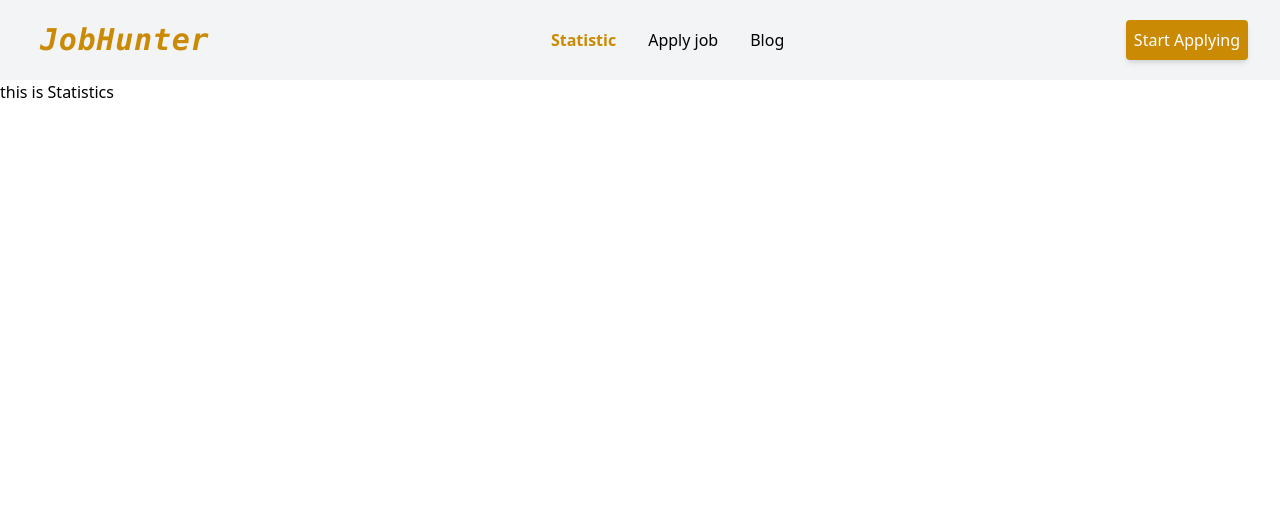
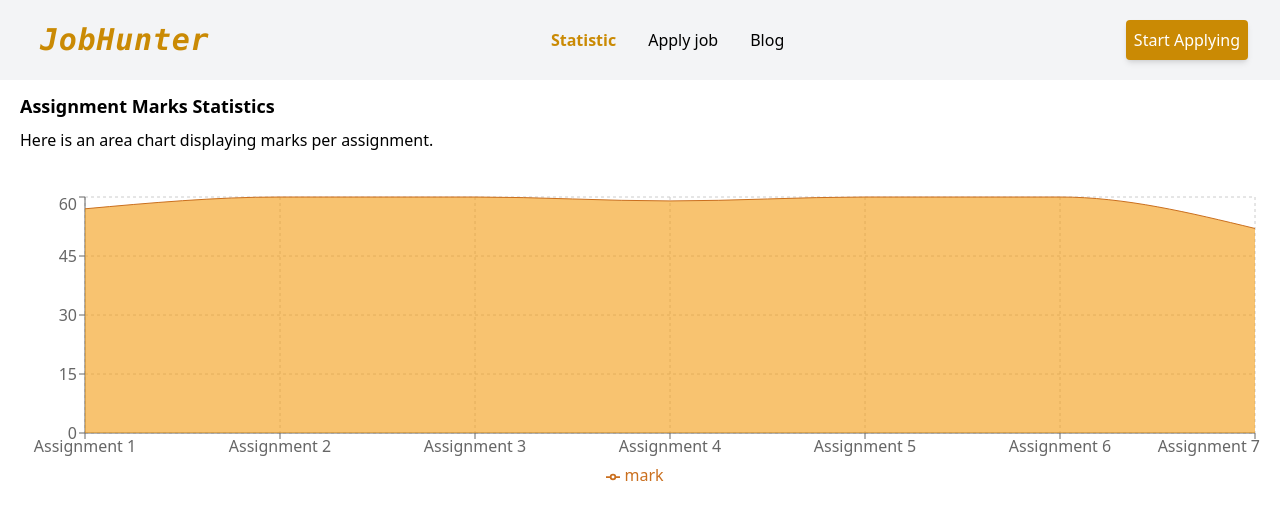
Before and after one commit to simanto789/job-hunter, a React (Vite) app: page /statistic in a window 1280 px wide. Shown: the top 520 px of the page. Built offline with nearby package versions, Linux system fonts and the light colour scheme.

Commit message:
add statistic of assignment mark using area chart

```diff
--- a/package.json
+++ b/package.json
@@ -13,7 +13,8 @@
     "lottie-react": "^2.4.0",
     "react": "^18.2.0",
     "react-dom": "^18.2.0",
-    "react-router-dom": "^6.10.0"
+    "react-router-dom": "^6.10.0",
+    "recharts": "^2.5.0"
   },
   "devDependencies": {
     "@types/react": "^18.0.28",
--- a/src/components/Home.jsx
+++ b/src/components/Home.jsx
@@ -27,7 +27,7 @@ console.log(featurejobs)
       <div className='mb-10 lg:max-w-lg  lg:pr-5 lg:mb-0'>
         <div className='max-w-xl mb-6 lg:mt-2'>
           <h2 className='max-w-lg mb-6 font-sans text-3xl font-bold tracking-tight text-gray-900 sm:text-4xl sm:leading-none'>
-          One Step  <br className='hidden md:block' /> Closer To Your <br />
+          One Step  <br/> Closer To Your <br/>
             <span className='inline-block text-yellow-600'>Dream Job</span>
           </h2>
           <p className='text-base text-gray-700 md:text-lg'>
--- a/src/components/Statistics.jsx
+++ b/src/components/Statistics.jsx
@@ -1,11 +1,33 @@
 import React from 'react';
+import { AreaChart, Area, XAxis, YAxis, CartesianGrid, Tooltip, Legend, ResponsiveContainer } from 'recharts';
+
+const data = [
+  { name: 'Assignment 1', mark: 57 },
+  { name: 'Assignment 2', mark: 60 },
+  { name: 'Assignment 3', mark: 60 },
+  { name: 'Assignment 4', mark: 59 },
+  { name: 'Assignment 5', mark: 60 },
+  { name: 'Assignment 6', mark: 60 },
+  { name: 'Assignment 7', mark: 52 },
+];
 
 const Statistics = () => {
     return (
-        <div>
-            <h1>this is Statistics</h1>
+        <div className='my-container'>
+          <h1 className='font-semibold mb-2 text-lg'>Assignment Marks Statistics</h1>
+          <p className='mb-10'>Here is an area chart displaying  marks per assignment.</p>
+          <ResponsiveContainer width="100%" height={300}>
+            <AreaChart data={data}>
+              <CartesianGrid strokeDasharray="3 3" />
+              <XAxis dataKey="name" />
+              <YAxis />
+              <Tooltip />
+              <Legend />
+              <Area type="monotone" dataKey="mark" stroke="#CA6F1E" fill="#F39C12" />
+            </AreaChart>
+          </ResponsiveContainer>
         </div>
-    );
-};
+      );
+    };
 
 export default Statistics;
```
Also changed, not shown: 1 other file (tests, documents, lock files or other folders).
